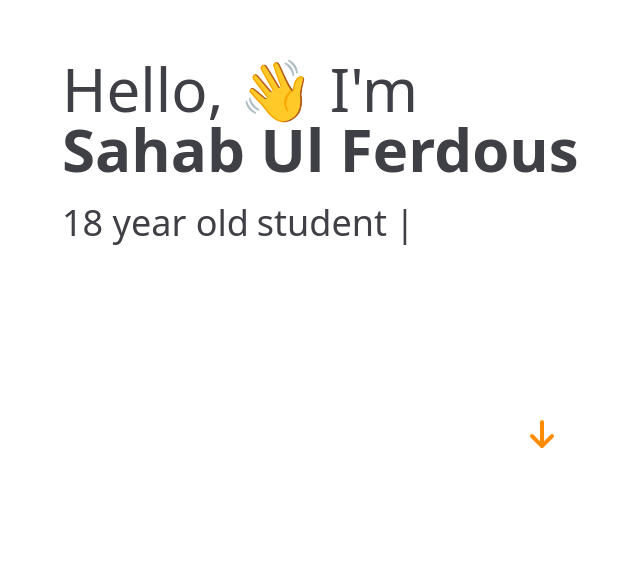
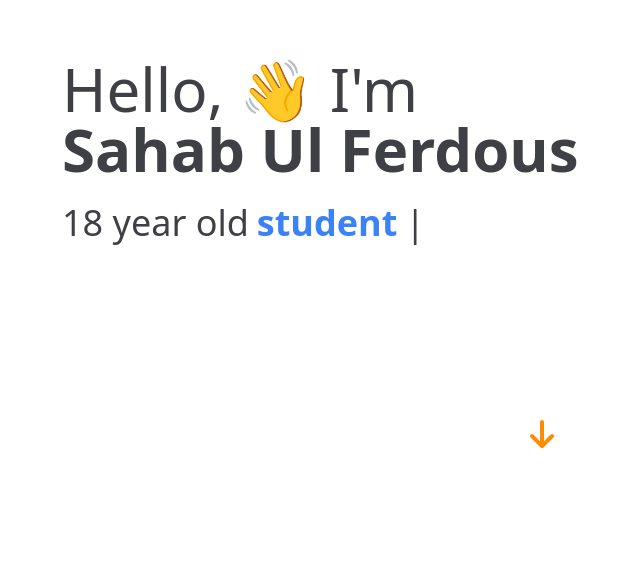
Before and after one commit to FPLCodes/Personal-portfolio, a Next.js app: page / in a window 1280 px wide. Shown: the part 217-800 px from the top of the page, without its empty margins (98-738 px from the left). Built offline with nearby package versions, Linux system fonts and the light colour scheme.

Commit message:
Added colour to changing desc texts

```diff
--- a/pages/index.tsx
+++ b/pages/index.tsx
@@ -98,7 +98,17 @@ const Home: NextPage = () => {
           </div>
           <div className="text-2xl md:text-3xl xl:text-4xl max-w-xl flex gap-x-2">
             <h2>18 year old</h2>
-            <h2>{array.join("")}</h2>
+            <b>
+              {option === 0 ? (
+                <h2 className="text-green-500">{array.join("")}</h2>
+              ) : option === 1 ? (
+                <h2 className="text-blue-500">{array.join("")}</h2>
+              ) : option === 2 ? (
+                <h2 className="text-purple-500">{array.join("")}</h2>
+              ) : (
+                <h2 className="text-red-600">{array.join("")}</h2>
+              )}
+            </b>
             <p className="type">|</p>
           </div>
           <div className="absolute place-self-center bottom-32 transition-all hover:pb-2 animate-bounce">
```
